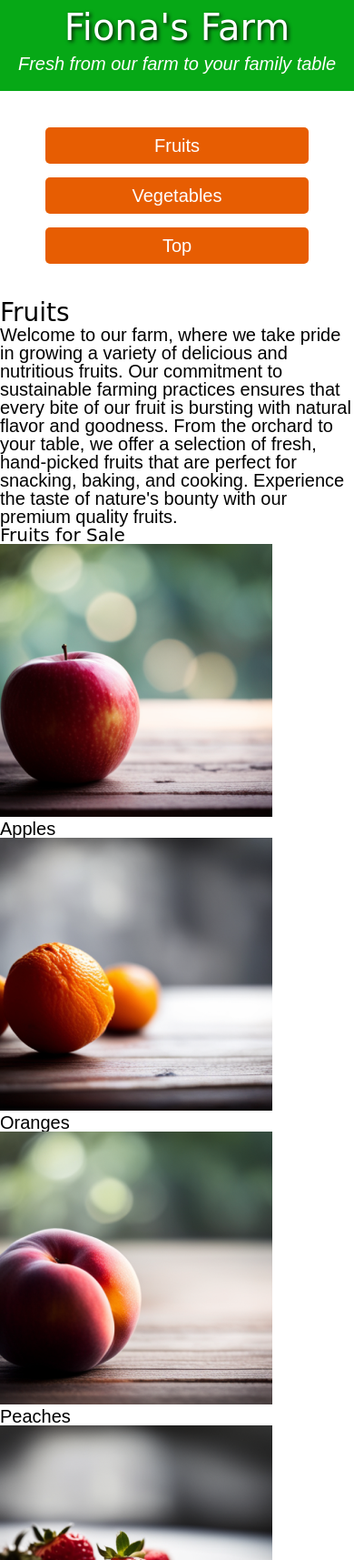
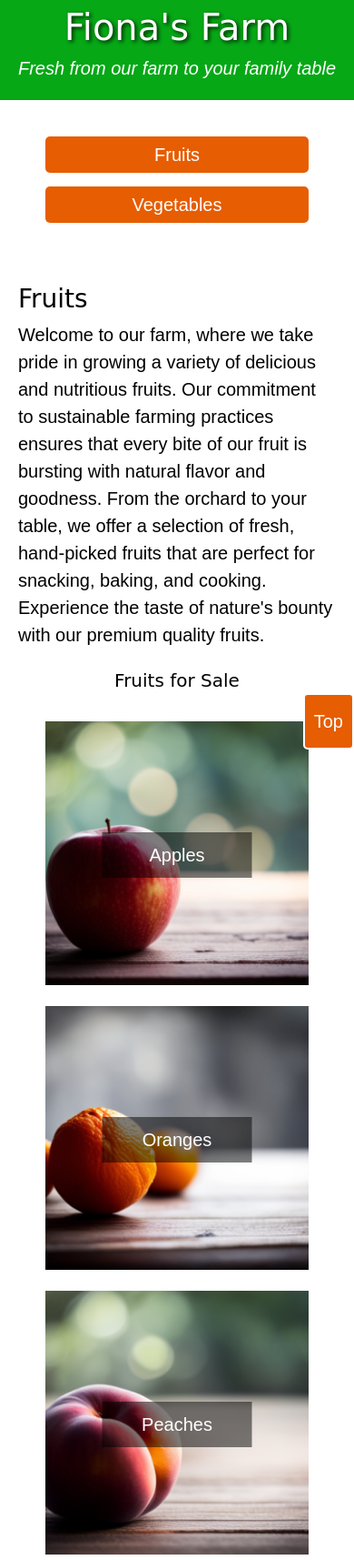
Before and after one commit to Jbrvz/Farm, a plain HTML site: page index.html in a window 390 px wide. Shown: the top 1715 px of the page at 91% size. Drawn offline with Linux system fonts and the light colour scheme; a web font is replaced by a local one.

Commit message:
CSS Global styles complete

```diff
--- a/Styles.css
+++ b/Styles.css
@@ -79,6 +79,7 @@ h2 {
 
 h3, p {
     font-size: 1.25em;
+    line-height: 1.5em;
 }
 
 /* -------------------- HEADER SECTION (mobile first/small) --------------------*/
@@ -104,36 +105,121 @@ h3, p {
     font-style: italic;
 }
 
-/* -------------------- NAVIGATION -------------------- */
+/* -------------------- NAVIGATION BUTTONS (mobile first/small) -------------------- */
 nav ul {
     list-style-type: none;
     padding: 0;
     margin: 40px 0;
-    text-align: center; /* Ensure the buttons stay centered */
+    text-align: center;
 }
 
 nav ul li {
-    display: block; /* Make each list item a block element */
-    margin: 15px 0; /* Add vertical space between buttons */
+    display: block;
+    margin: 15px 0;
 }
 
 nav ul li a {
-    background-color: var(--orange);  /* Button style */
+    background-color: var(--orange);
     color: var(--white);
     text-decoration: none;
     font-size: 1.25em;
-    padding: 10px 20px;  /* Padding for button feel */
-    border-radius: 5px;  /* Rounded edges */
+    padding: 10px 20px;
+    border-radius: 5px;
     display: inline-block;
-    width: 100%; /* Make sure the buttons stretch across */
-    max-width: 250px; /* Optional: Set max-width for the buttons */
+    width: 100%;
+    max-width: 250px;
+}
+
+/* -------------------- SECTION STYLES (mobile first/small) -------------------- */
+.section {
+    padding: 30px 20px;
+    text-align: left;
+    color: var(--black);
+}
+
+.section p {
+    padding-bottom: 20px;
+}
+
+.section h2 {
+    padding-bottom: 10px;
+}
+
+.section h3{
+    text-align: center;
+}
+
+/* -------------------- GRID STYLES FOR FRUITS/VEGETABLES (mobile first/small) -------------------- */
+.Fruits-Photo-Grid, .Vegetables-Photo-Grid {
+    display: grid;
+    grid-template-columns: 1fr; /* Single column grid for mobile */
+    gap: 20px;
+    padding: 30px;
+}
+
+.product {
+    position: relative;
+    text-align: center;
+    color: var(--white);
+}
+
+.product img {
+    width: 100%;
+    height: auto;
+}
+
+.product p {
+    position: absolute;
+    top: 50%;
+    left: 50%;
+    transform: translate(-50%, -50%);
+    text-align: center;
+    background-color: rgba(0, 0, 0, 0.5); /* Semi-transparent black background */
+    padding: 10px; /* Optional: Adds space around the text */
+    width: 145px;
+}
+
+/* -------------------- FOOTER (mobile first/small) -------------------- */
+.footer {
+    background-color: var(--green);
+    color: var(--white);
+    text-align: center;
+    padding: 20px;
+    position: relative;
+}
+
+.footer h2{
+    margin-bottom: 10px;
+}
+
+.contact{
+    margin: 30px 0 50px 0;
+
 }
 
 
+.copyright {
+    text-align: center; /* Centering text inside the container */
+    padding: 10px 0; /* Padding for top and bottom */
+    border-top: 1px solid #ddd; /* Optional: border for visual separation */
+    color: var(--green);
+}
 
-
-
-
+#backToTop p{
+    display: block;
+    color: var(--white);
+    background-color: var(--orange);
+    border: 2px solid var(--white);
+    position: fixed;
+    bottom: 20px;
+    right: 0;
+    margin: 0;
+    padding: 14px 10px;
+    z-index: 5;
+    border-radius: 5px;
+    text-align: center;
+    text-decoration: none;
+}
 
 /*-------------------- MEDIA QUERY (medium) --------------------------------*/
 
--- a/index.html
+++ b/index.html
@@ -17,7 +17,6 @@
         <ul>
             <li><a href="#fruits">Fruits</a></li>
             <li><a href="#Vegetables">Vegetables</a></li>
-            <li id="backToTop"><a href="#">Top</a></li>
         </ul>
    </nav>
 
@@ -65,20 +64,24 @@
 
         <footer class="footer">
             <div class="contact">
-                <h3>Contact</h3>
+                <h2>Contact</h2>
                 <p>1234 Fake Street,<br>Mesa, AZ 85111<br>(480) 555-1234</p>
             </div>
-            <div class="hours"></div>
-                <h3>Hours</h3>
+            <div class="hours">
+                <h2>Hours</h2>
                 <p>Monday: Closed<br>
-                    Tuesday: 6:00 AM - 2:00PM<br>
-                    Wednesday: 6:00 AM - 2:00PM<br>
-                    Thursday: 6:00 AM - 2:00PM<br>
-                    Friday: 6:00 AM - 9:00PM<br>
-                    Saturday: 6:00 AM - 9:00PM<br>
-                    Sunday: 6:00 AM - 5:00PM</p>
+                    Tuesday: 6:00 AM - 2:00 PM<br>
+                    Wednesday: 6:00 AM - 2:00 PM<br>
+                    Thursday: 6:00 AM - 2:00 PM<br>
+                    Friday: 6:00 AM - 9:00 PM<br>
+                    Saturday: 6:00 AM - 9:00 PM<br>
+                    Sunday: 6:00 AM - 5:00 PM</p>
             </div>
-        </Footer>
+        </footer>
+        <div id="backToTop">
+            <a href="#"><p>Top</p></a>
+        </div>
+        <p class="copyright">Copyright 2024</p>
     </main>
 
 </body>
```
